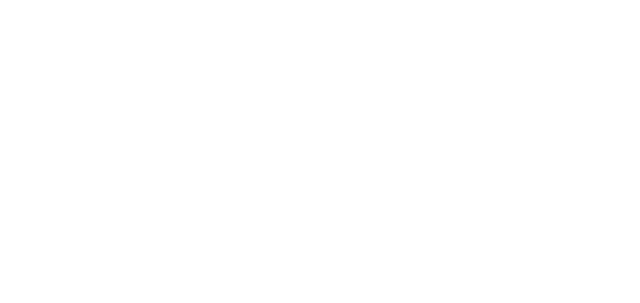
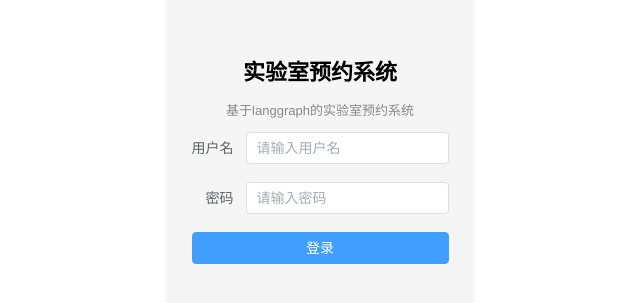
Before and after one commit to lrbwhite/lab-booking, a Vue app in the folder frontend/: page /login in a window 1280 px wide. Before the commit this address had no page. Shown: the part 231-534 px from the top of the page, without its empty margins (320-960 px from the left). Built offline with nearby package versions, Linux system fonts and the light colour scheme.

Commit message:
前端：添加登录页面

```diff
--- a/frontend/src/layouts/Layouts.vue
+++ b/frontend/src/layouts/Layouts.vue
@@ -6,11 +6,11 @@
       </el-header>
       <el-container>
         <el-aside width="220px">
-          <el-menu style="height: 100%;">
-                       <el-menu-item index="/manager/home">首页</el-menu-item>
-            <el-menu-item router index="/manager/lab">实验室预约</el-menu-item>
-            <el-menu-item router index="/manager/equ">设备管理</el-menu-item>
-            <el-menu-item router index="/manager/user">用户管理</el-menu-item>
+          <el-menu router style="height: 100%" :default-active="$route.path">
+            <el-menu-item index="/manager/home">首页</el-menu-item>
+            <el-menu-item index="/manager/lab">实验室预约</el-menu-item>
+            <el-menu-item index="/manager/equ">设备管理</el-menu-item>
+            <el-menu-item index="/manager/user">用户管理</el-menu-item>
           </el-menu>
         </el-aside>
         <el-main>
--- a/frontend/src/views/Lab.vue
+++ b/frontend/src/views/Lab.vue
@@ -0,0 +1,5 @@
+<template>
+  <div>
+    实验室管理
+  </div>
+</template>
--- /dev/null
+++ b/frontend/src/views/login.vue
@@ -0,0 +1,75 @@
+<template>
+  <div class="login-container">
+    <div class="login-form">
+      <h1>实验室预约系统</h1>
+      <div class="subtitle" margin-top="12px;">基于langgraph的实验室预约系统</div>
+       <el-form :model="form" label-width="auto" style="max-width: 600px">
+        <el-form-item label="用户名">
+          <el-input size="medium" v-model="form.username" placeholder="请输入用户名" />
+        </el-form-item>
+        <el-form-item label="密码">
+          <el-input size="medium" v-model="form.password" type="password" placeholder="请输入密码" show-password />
+        </el-form-item>
+        <el-form-item>
+          <el-button type="primary" style="width: 100%" @click="login">登录</el-button>
+        </el-form-item>
+      </el-form>
+    </div>
+  </div>
+</template>
+
+
+<script setup>
+import { reactive } from 'vue'
+import { useRouter } from 'vue-router'
+import { ElMessage } from 'element-plus'
+
+const router = useRouter()
+
+const form = reactive({
+    username: '',
+    password: ''
+})
+
+const login = () => {
+    if (!form.username || !form.password) {
+        ElMessage.warning('请输入用户名和密码')
+        return
+    }
+    // TODO: 后端登录接口就绪后改为调用接口校验，成功后再跳转
+    router.push('/manager/home')
+}
+</script>
+
+<style scoped>
+.login-container{
+    height: 100vh;
+    display: flex;
+    align-items: center;
+    justify-content: center;
+}
+
+.login-form{
+    width: 300px;
+    min-height: 400px;
+    display: flex;
+    flex-direction: column;
+    justify-content: center;
+    align-items: center;
+    gap: 12px;
+    box-shadow:0 0 10px rgba(0,0,0,0.1);
+    background-color: #f5f5f5;
+    border-radius: 5px;
+    padding: 20px;
+}
+
+.login-form h1{
+    font-size: 22px;
+}
+
+.subtitle{
+    font-size: 13px;
+    color: #888;
+}
+
+</style>
```
Also changed, not shown: frontend/src/router/index.js (+6 -5 lines).
